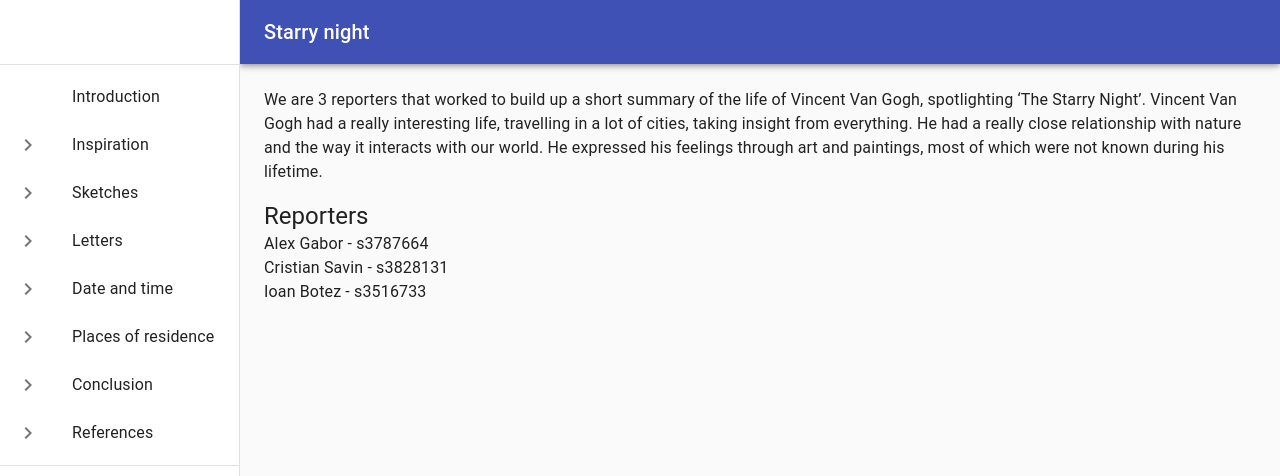
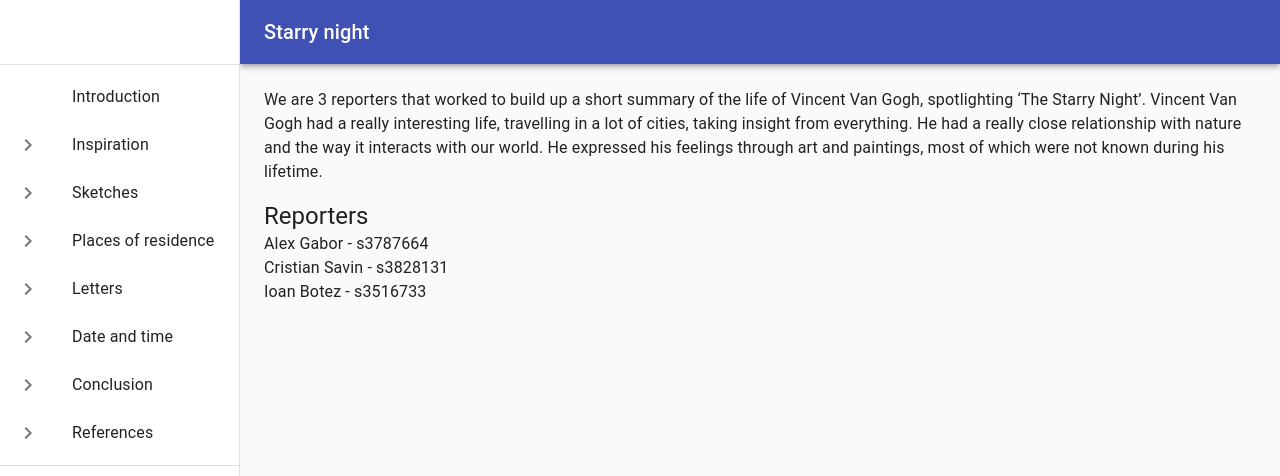
Before and after one commit to bioan/astronomyhw1, a React (Create React App) app: page / in a window 1280 px wide. Shown: the top 476 px of the page. Built offline with nearby package versions, Linux system fonts and the light colour scheme.

Commit message:
minor details

```diff
--- a/src/Drawer.js
+++ b/src/Drawer.js
@@ -35,7 +35,7 @@ const MyDrawer = ({classes}) => {
         <div className={classes.toolbar} />
         <Divider />
         <List>
-          {['Introduction', 'Inspiration', 'Sketches', 'Letters', 'Date and time', 'Places of residence', 'Conclusion', 'References'].map((text, index) => (
+          {['Introduction', 'Inspiration', 'Sketches', 'Places of residence', 'Letters', 'Date and time', 'Conclusion', 'References'].map((text, index) => (
             <ListItem button key={text} onClick={() => history.push(stringToUri(text))}>
               <ListItemIcon>{index > 0 && <ChevronRightIcon />}</ListItemIcon>
               <ListItemText primary={text} />
```
